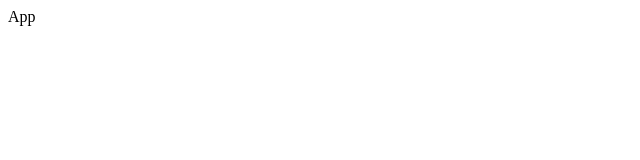
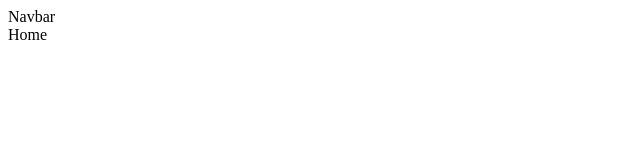
Before and after one commit to Manohar7730/habitTrack-react, a React (Vite) app: page / in a window 1280 px wide. Shown: the top 160 px of the page, without its empty margins (0-640 px from the left). Built offline with nearby package versions, Linux system fonts and the light colour scheme.

Commit message:
Created Routes for all pages

```diff
--- a/src/components/App.jsx
+++ b/src/components/App.jsx
@@ -1,5 +1,26 @@
+import { BrowserRouter as Routers, Routes, Route } from "react-router-dom";
+import Navbar from "./Navbar";
+import AddHabit from "./AddHabit";
+import DailyView from "./DailyView";
+import HabitList from "./HabitList";
+import Home from "./Home";
+import WeeklyView from "./WeeklyView";
+
 function App() {
-  return <div>App</div>;
+  return (
+    <>
+      <Routers>
+        <Navbar />
+        <Routes>
+          <Route path="/" element={<Home />} />
+          <Route path="/add-habit" element={<AddHabit />} />
+          <Route path="/daily-view" element={<DailyView />} />
+          <Route path="/habit-list" element={<HabitList />} />
+          <Route path="/weekly-view" element={<WeeklyView />} />
+        </Routes>
+      </Routers>
+    </>
+  );
 }
 
 export default App;
--- a/src/components/EditHabit.jsx
+++ /dev/null
@@ -1,5 +0,0 @@
-function EditHabit() {
-  return <div>EditHabit</div>;
-}
-
-export default EditHabit;
```
